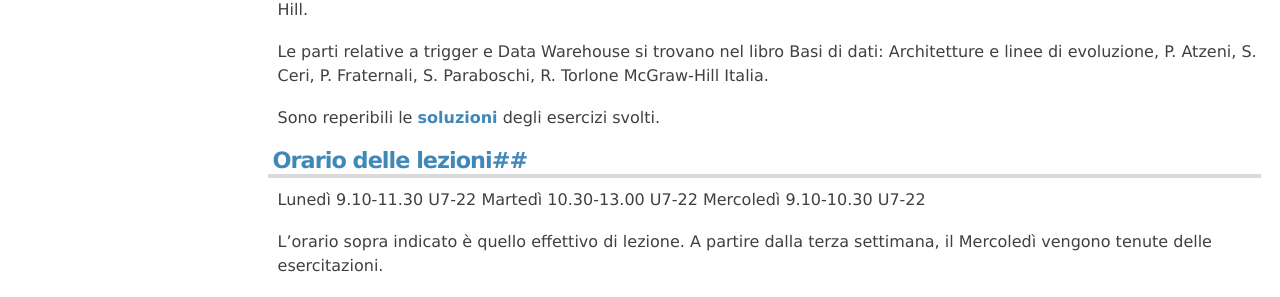
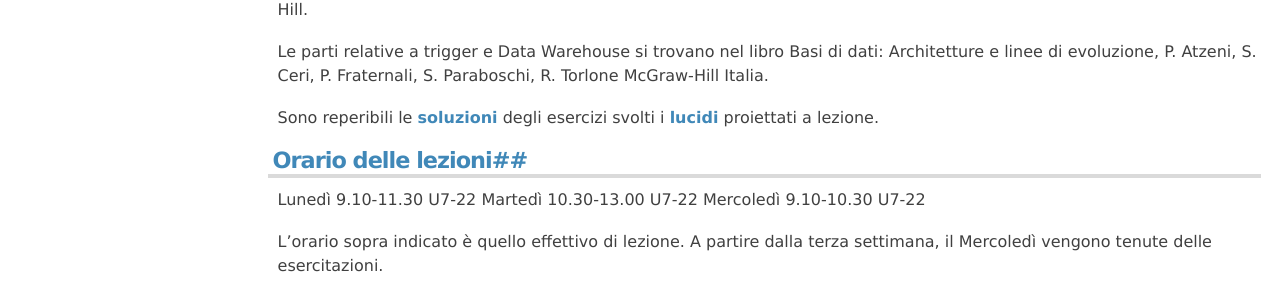
Before and after one commit to gdv/gianluca.dellavedova.org, a Jekyll site: the page built from didattica/Basi di Dati/2010-2011.markdown, in a window 1280 px wide. Shown: the part 864-1161 px from the top of the page. Built offline with Jekyll 4.4.1, drawn with Linux system fonts in a browser that asks for light colours; Markdown is read by kramdown in place of the engine named in the settings.

Commit message:
aggiunti lucidi

```diff
--- a/didattica/Basi di Dati/2010-2011.markdown
+++ b/didattica/Basi di Dati/2010-2011.markdown
@@ -36,8 +36,10 @@ Il libro di testo adottato è “Basi di dati, Modelli e Linguaggi di interrogaz
 
 Le parti relative a trigger e Data Warehouse si trovano nel libro Basi di dati: Architetture e linee di evoluzione, P. Atzeni, S. Ceri, P. Fraternali, S. Paraboschi, R. Torlone McGraw-Hill Italia.
 
-Sono reperibili le [soluzioni](http://www.statistica.unimib.it/~dellavedova/files/esercizi_progettazione.pdf)
-degli esercizi svolti.
+Sono reperibili le [soluzioni](http://www.statistica.unimib.it/~dellavedova/didattica/BasiDati/esercizi_progettazione.pdf)
+degli esercizi svolti i
+[lucidi](http://www.statistica.unimib.it/~dellavedova/didattica/BasiDati/lucidi_DB_stampa.pdf)
+ proiettati a lezione.
 
 ##Orario delle lezioni##
 
```
